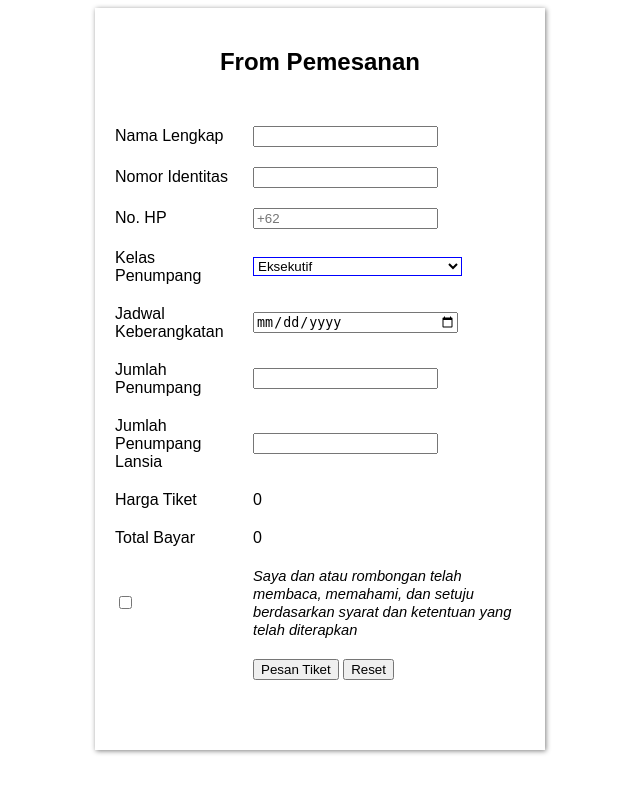
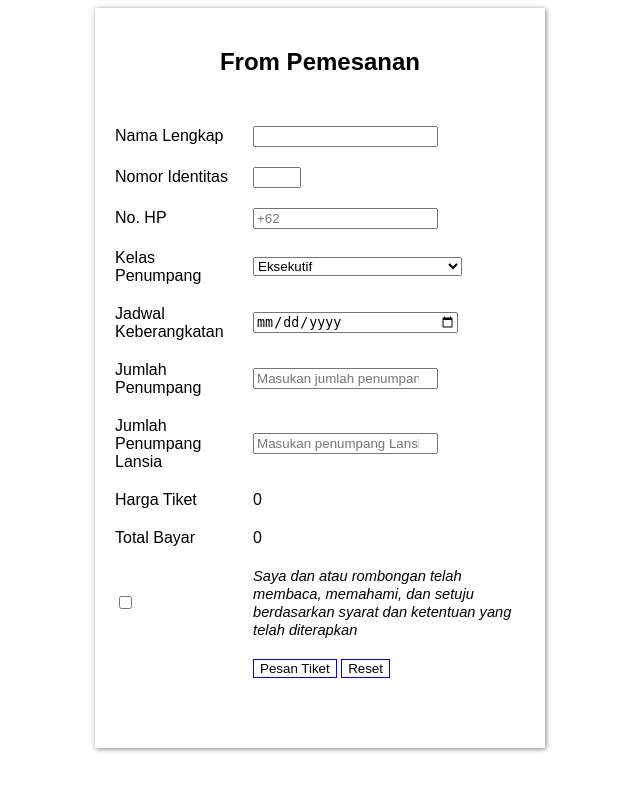
Before and after one commit to mhaemnn/todoList, a PHP site: page /php/pemesanan.php in a window 1280 px wide. Shown: the whole page, without its empty margins (320-960 px from the left). Run offline with PHP 8.4, Linux system fonts and the light colour scheme.

Commit message:
modifikasi

```diff
--- a/css/style.css
+++ b/css/style.css
@@ -22,18 +22,32 @@
     margin: 0 auto;
 }
 
-.container select {
-    background-color: white;
-    color: black;
-    border: 1px solid blue;
-}
-
 .container h2 {
     text-align: center;
     padding-bottom: 10px;
 
 }
 
+/* .container select {
+    background-color: white;
+    color: black;
+    border: 1px solid blue;
+} */
+
+.submit {
+    background-color: white;
+    color: black;
+    border: 1px solid blue;
+
+}
+
+.reset {
+    background-color: white;
+    color: black;
+    border: 1px solid blue;
+
+}
+
 .container table i {
     font-size: 11pt;
 }
--- a/php/pemesanan.php
+++ b/php/pemesanan.php
@@ -26,13 +26,13 @@
         <!-- no indentitas -->
         <tr>
           <td><label for="identitas">Nomor Identitas</label></td>
-          <td colspan="2"><input type="number" id="identitas"></td>
+          <td colspan="2"><input type="number" id="identitas" min="1" max="5"></td>
         </tr>
 
         <!-- No hp -->
         <tr>
           <td><label for="phone">No. HP</label></td>
-          <td colspan="2"><input type="tel" id="phone" placeholder="+62"></td>
+          <td colspan="2"><input type="tel" id="phone" placeholder="+62" max="12"></td>
         </tr>
 
         <!-- kelas penumpang -->
@@ -56,11 +56,11 @@
         <!-- jumlah penumpang -->
         <tr>
           <td><label for="jmlPenumpang">Jumlah Penumpang</label></td>
-          <td colspan="2"><input type="number" id="jmlPenumpang"></td>
+          <td colspan="2"><input type="number" id="jmlPenumpang" placeholder="Masukan jumlah penumpang"></td>
         </tr>
         <tr>
           <td><label for="jmlPenumLansi">Jumlah Penumpang Lansia</label></td>
-          <td colspan="2"><input type="number" id="jmlPenumLansi"></td>
+          <td colspan="2"><input type="number" id="jmlPenumLansi" placeholder="Masukan penumpang Lansia"></td>
         </tr>
 
         <!-- harga tiket & bayar tiket -->
@@ -82,7 +82,7 @@
         <!-- button pesan tiket, totol & reset -->
         <tr>
           <td></td>
-          <td><input type="submit" value="Pesan Tiket"> <input type="reset" value="Reset" onclick="msg()"></td>
+          <td><input type="submit" value="Pesan Tiket" class="submit"> <input type="reset" value="Reset" class="reset" onclick="msg()"></td>
         </tr>
 
     </table>
```
Also changed, not shown: css/pemesanan.css (deleted).
